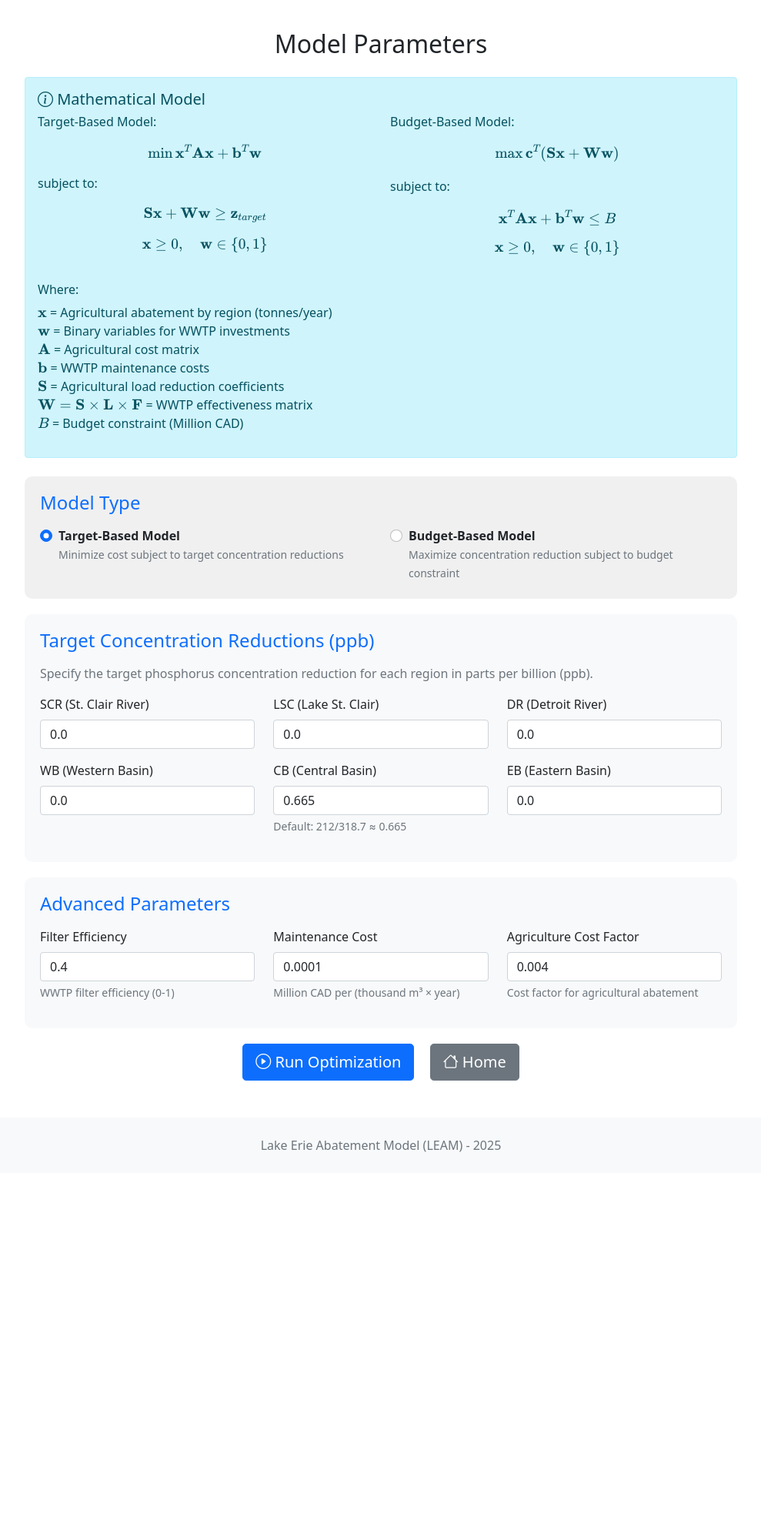
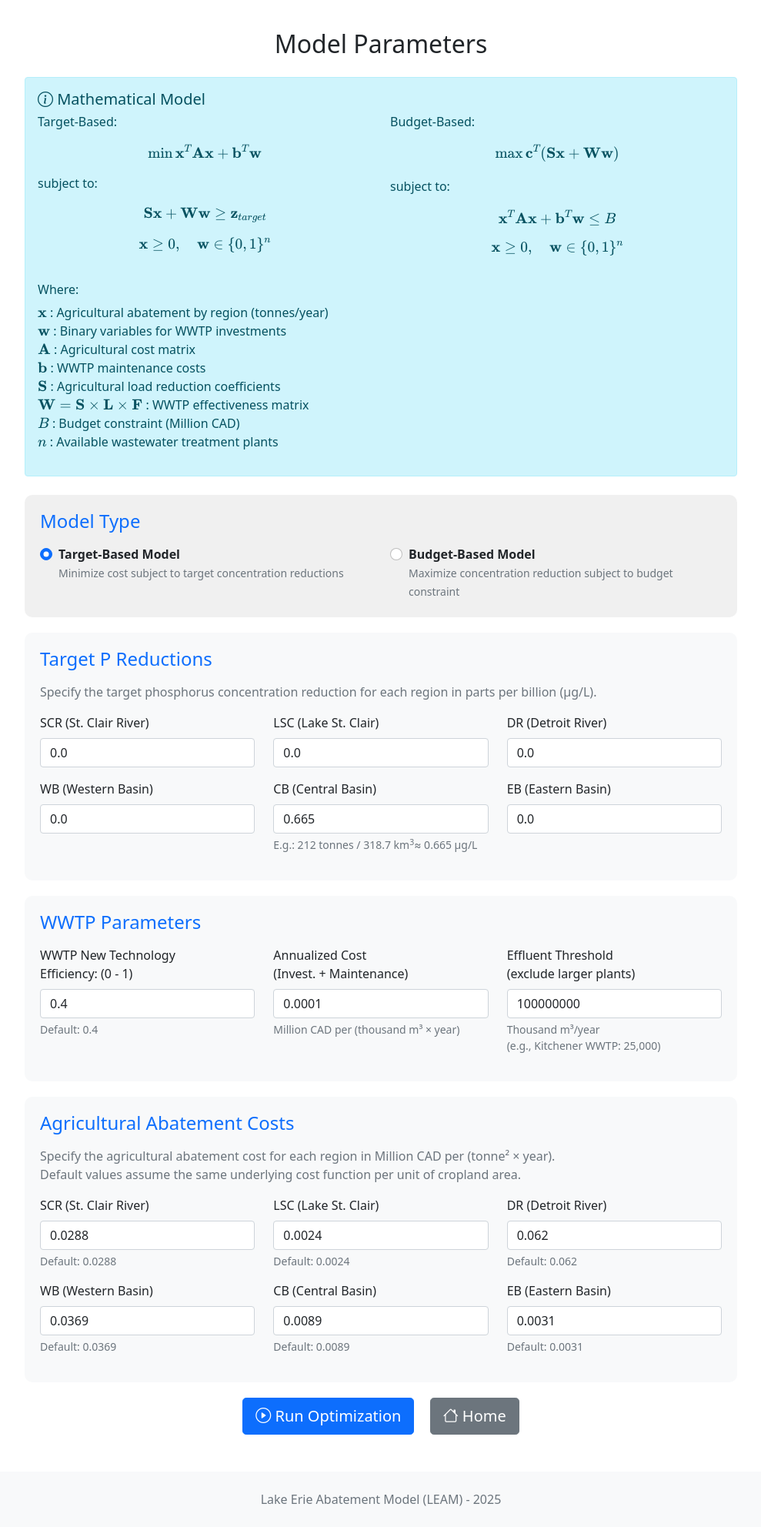
Before and after one commit to jorge-antares/lake_erie_abatement_model, a FastAPI app: page /optimize in a window 1280 px wide. Shown: the part 56-2040 px from the top of the page at 77% size, without its empty margins (145-1134 px from the left). Before the commit the page ends 1580 px from the top, so only its background shows below. Run offline with FastAPI, Linux system fonts and the light colour scheme; some libraries are stand-ins or nearby versions.

Commit message:
Units correction

```diff
--- a/api/app.py
+++ b/api/app.py
@@ -1,5 +1,5 @@
-from fastapi import FastAPI, Request, Form, HTTPException
-from fastapi.responses import HTMLResponse, RedirectResponse, PlainTextResponse
+from fastapi import FastAPI, Request, Form
+from fastapi.responses import HTMLResponse
 from fastapi.templating import Jinja2Templates
 from fastapi.staticfiles import StaticFiles
 import numpy as np
@@ -15,16 +15,33 @@ except ModuleNotFoundError:
     from basemodels import solveBBModel, solveTBModel
     from erieparams import getFixedParameters, getCalculatedParams
 
+
+
+# APP Initialization ---------------------
 app = FastAPI(
     title="Lake Erie Phosphorus Abatement Model API",
     version="1.0.0"
 )
-
-# Templates
 templates = Jinja2Templates(directory="templates")
-# Static files
 app.mount("/static", StaticFiles(directory="static"), name="static")
 
+
+
+# MODEL Parameters ----------------------
+fixed_params = getFixedParameters()
+
+
+
+# ENDPOINTS -----------------------------
+
+# Index
+@app.get("/", response_class=HTMLResponse)
+async def home(request: Request):
+    """Home page with model overview"""
+    return templates.TemplateResponse("index.html", {"request": request})
+
+
+# Health check
 @app.get("/health")
 async def health_check():
     """Health check endpoint for monitoring"""
@@ -35,17 +52,14 @@ async def health_check():
     }
 
 
-
-@app.get("/", response_class=HTMLResponse)
-async def home(request: Request):
-    """Home page with model overview"""
-    return templates.TemplateResponse("index.html", {"request": request})
-
+# Optimization form
 @app.get("/optimize", response_class=HTMLResponse)
 async def optimize_form(request: Request):
     """Display optimization parameters form"""
     return templates.TemplateResponse("optimize.html", {"request": request})
 
+
+# Run optimization
 @app.post("/run-optimization")
 async def run_optimization(
     request: Request,
@@ -59,9 +73,11 @@ async def run_optimization(
     target_eb: Optional[float] = Form(0.0),
     # Budget model parameters
     budget: Optional[float] = Form(500),
-    # Advanced parameters
+    # WWTP parameters
     filter_efficiency: float = Form(0.4),
     maintenance_cost: float = Form(0.0001),
+    wwtp_effluent_threshold: float = Form(1e10),
+    # Agricultural cost parameters
     agro_cost_scr: float = Form(0.0288),
     agro_cost_lsc: float = Form(0.00244),
     agro_cost_dr: float = Form(0.062),
@@ -71,10 +87,7 @@ async def run_optimization(
 ):
     """Run optimization and display results"""
     try:
-        # Get fixed parameters
-        fixed_params = getFixedParameters()
-
-        # Prepare agriculture costs
+        # Agriculture costs
         agro_costs = [
             agro_cost_scr,
             agro_cost_lsc,
@@ -86,14 +99,12 @@ async def run_optimization(
 
         # Get calculated parameters with user inputs
         calc_params = getCalculatedParams(
-            fixed_params=fixed_params,
-            filter_eff=filter_efficiency,
-            maintenance_cost=maintenance_cost,
-            agro_abatecost=agro_costs
+            fixed_params            = fixed_params,
+            filter_eff              = filter_efficiency,
+            maintenance_cost        = maintenance_cost,
+            wwtp_effluent_threshold = wwtp_effluent_threshold,
+            agro_abatecost          = agro_costs
         )
-
-        # Combine parameters
-        params = {**fixed_params, **calc_params}
 
         if model_type == "target":
             # Target-based optimization
@@ -115,7 +126,7 @@ async def run_optimization(
                 "objective_units": output["solution"]["obj"]["units"]
             }
 
-        else:  # budget model
+        else:
             # Budget-based optimization
             output = solveBBModel(budget, fixed_params, calc_params)
 
@@ -135,16 +146,16 @@ async def run_optimization(
             }
 
         # Build unified results from output (works for both models)
-        volume_array = np.array([params["volume_km3"][region] for region in params["region_names"]])
+        volume_array = np.array([fixed_params["volume_km3"][region] for region in fixed_params["region_names"]])
         z_values = np.array(output["solution"]["z"]["value"])
         zload = z_values * volume_array
 
         results = {
-            "agricultural_abatement": dict(zip(params["region_names"], output["solution"]["x"]["value"])),
-            "wwtp_abatement": dict(zip(params["region_names"], output["solution"]["wabate"]["value"])),
-            "wwtp_investments": dict(zip(params["region_names"], output["solution"]["w"]["value"])),
-            "concentration_changes": dict(zip(params["region_names"], output["solution"]["z"]["value"])),
-            "load_changes": dict(zip(params["region_names"], zload.tolist())),
+            "agricultural_abatement": dict(zip(fixed_params["region_names"], output["solution"]["x"]["value"])),
+            "wwtp_abatement": dict(zip(fixed_params["region_names"], output["solution"]["wabate"]["value"])),
+            "wwtp_investments": dict(zip(fixed_params["region_names"], output["solution"]["w"]["value"])),
+            "concentration_changes": dict(zip(fixed_params["region_names"], output["solution"]["z"]["value"])),
+            "load_changes": dict(zip(fixed_params["region_names"], zload.tolist())),
             "total_agro_abatement": float(np.sum(output["solution"]["x"]["value"])),
             "total_wwtp_abatement": float(np.sum(output["solution"]["wabate"]["value"])),
             "total_wwtps": int(np.sum(output["solution"]["w"]["value"]))
@@ -165,10 +176,14 @@ async def run_optimization(
             "error_detail": error_detail
         })
 
+
+# Model documentation
 @app.get("/model-docs", response_class=HTMLResponse)
 async def model_docs(request: Request):
     """Display mathematical model documentation"""
     return templates.TemplateResponse("model_docs.html", {"request": request})
+
+
 
 if __name__ == "__main__":
     import uvicorn
--- a/api/templates/optimize.html
+++ b/api/templates/optimize.html
@@ -12,34 +12,35 @@
             <h5><i class="bi bi-info-circle"></i> Mathematical Model</h5>
             <div class="row">
                 <div class="col-md-6">
-                    <h6>Target-Based Model:</h6>
+                    <h6>Target-Based:</h6>
                     <p>
                         $$\min \mathbf{x}^T \mathbf{A} \mathbf{x} + \mathbf{b}^T \mathbf{w}$$
                         subject to:
                         $$\mathbf{S} \mathbf{x} + \mathbf{W} \mathbf{w} \geq \mathbf{z}_{target}$$
-                        $$\mathbf{x} \geq 0, \quad \mathbf{w} \in \{0,1\}$$
+                        $$\mathbf{x} \geq 0, \quad \mathbf{w} \in \{0,1\}^{n}$$
                     </p>
                 </div>
                 <div class="col-md-6">
-                    <h6>Budget-Based Model:</h6>
+                    <h6>Budget-Based:</h6>
                     <p>
                         $$\max \mathbf{c}^T (\mathbf{S} \mathbf{x} + \mathbf{W} \mathbf{w})$$
                         subject to:
                         $$\mathbf{x}^T \mathbf{A} \mathbf{x} + \mathbf{b}^T \mathbf{w} \leq B$$
-                        $$\mathbf{x} \geq 0, \quad \mathbf{w} \in \{0,1\}$$
+                        $$\mathbf{x} \geq 0, \quad \mathbf{w} \in \{0,1\}^{n}$$
                     </p>
                 </div>
             </div>
             <div class="mt-3">
                 <h6>Where:</h6>
                 <ul class="list-unstyled">
-                    <li>$\mathbf{x}$ = Agricultural abatement by region (tonnes/year)</li>
-                    <li>$\mathbf{w}$ = Binary variables for WWTP investments</li>
-                    <li>$\mathbf{A}$ = Agricultural cost matrix</li>
-                    <li>$\mathbf{b}$ = WWTP maintenance costs</li>
-                    <li>$\mathbf{S}$ = Agricultural load reduction coefficients</li>
-                    <li>$\mathbf{W} = \mathbf{S} \times \mathbf{L} \times \mathbf{F}$ = WWTP effectiveness matrix</li>
-                    <li>$B$ = Budget constraint (Million CAD)</li>
+                    <li>$\mathbf{x}$ : Agricultural abatement by region (tonnes/year)</li>
+                    <li>$\mathbf{w}$ : Binary variables for WWTP investments</li>
+                    <li>$\mathbf{A}$ : Agricultural cost matrix</li>
+                    <li>$\mathbf{b}$ : WWTP maintenance costs</li>
+                    <li>$\mathbf{S}$ : Agricultural load reduction coefficients</li>
+                    <li>$\mathbf{W} = \mathbf{S} \times \mathbf{L} \times \mathbf{F}$ : WWTP effectiveness matrix</li>
+                    <li>$B$ : Budget constraint (Million CAD)</li>
+                    <li>$n$ : Available wastewater treatment plants</li>
                 </ul>
             </div>
         </div>
@@ -72,8 +73,8 @@
 
             <!-- Target Model Parameters -->
             <div class="form-section" id="target-params">
-                <h4 class="text-primary mb-3">Target Concentration Reductions (ppb)</h4>
-                <p class="text-muted mb-3">Specify the target phosphorus concentration reduction for each region in parts per billion (ppb).</p>
+                <h4 class="text-primary mb-3">Target P Reductions</h4>
+                <p class="text-muted mb-3">Specify the target phosphorus concentration reduction for each region in parts per billion (µg/L).</p>
                 <div class="row">
                     <div class="col-md-4 mb-3">
                         <label for="target_scr" class="form-label">SCR (St. Clair River)</label>
@@ -94,7 +95,7 @@
                     <div class="col-md-4 mb-3">
                         <label for="target_cb" class="form-label">CB (Central Basin)</label>
                         <input type="number" class="form-control" id="target_cb" name="target_cb" value="0.665" step="0.001" min="0">
-                        <div class="form-text">Default: 212/318.7 ≈ 0.665</div>
+                        <div class="form-text">E.g.: 212 tonnes / 318.7 km<sup>3</sup>≈ 0.665 µg/L</div>
                     </div>
                     <div class="col-md-4 mb-3">
                         <label for="target_eb" class="form-label">EB (Eastern Basin)</label>
@@ -117,22 +118,61 @@
 
             <!-- Advanced Parameters -->
             <div class="form-section">
-                <h4 class="text-primary mb-3">Advanced Parameters</h4>
+                <h4 class="text-primary mb-3">WWTP Parameters</h4>
                 <div class="row">
                     <div class="col-md-4 mb-3">
-                        <label for="filter_efficiency" class="form-label">Filter Efficiency</label>
+                        <label for="filter_efficiency" class="form-label">WWTP New Technology<br>Efficiency: (0 - 1)</label>
                         <input type="number" class="form-control" id="filter_efficiency" name="filter_efficiency" value="0.4" step="0.01" min="0" max="1">
-                        <div class="form-text">WWTP filter efficiency (0-1)</div>
+                        <div class="form-text">Default: 0.4</div>
                     </div>
                     <div class="col-md-4 mb-3">
-                        <label for="maintenance_cost" class="form-label">Maintenance Cost</label>
+                        <label for="maintenance_cost" class="form-label">Annualized Cost<br>(Invest. + Maintenance)</label>
                         <input type="number" class="form-control" id="maintenance_cost" name="maintenance_cost" value="0.0001" step="0.00001" min="0">
                         <div class="form-text">Million CAD per (thousand m³ × year)</div>
                     </div>
                     <div class="col-md-4 mb-3">
-                        <label for="agro_cost_factor" class="form-label">Agriculture Cost Factor</label>
-                        <input type="number" class="form-control" id="agro_cost_factor" name="agro_cost_factor" value="0.004" step="0.001" min="0">
-                        <div class="form-text">Cost factor for agricultural abatement</div>
+                        <label for="wwtp_effluent_threshold" class="form-label">Effluent Threshold<br>(exclude larger plants)</label>
+                        <input type="number" class="form-control" id="wwtp_effluent_threshold" name="wwtp_effluent_threshold" value="100000000" step="10" min="0">
+                        <div class="form-text">Thousand m³/year<br>(e.g., Kitchener WWTP: 25,000)</div>
+                    </div>
+                </div>
+            </div>
+
+            <!-- Agricultural Cost Parameters -->
+            <div class="form-section">
+                <h4 class="text-primary mb-3">Agricultural Abatement Costs</h4>
+                <p class="text-muted mb-3">Specify the agricultural abatement cost for each region in Million CAD per (tonne² × year).<br>
+                Default values assume the same underlying cost function per unit of cropland area.</p>
+                <div class="row">
+                    <div class="col-md-4 mb-3">
+                        <label for="agro_cost_scr" class="form-label">SCR (St. Clair River)</label>
+                        <input type="number" class="form-control" id="agro_cost_scr" name="agro_cost_scr" value="0.0288" step="0.0001" min="0">
+                        <div class="form-text">Default: 0.0288</div>
+                    </div>
+                    <div class="col-md-4 mb-3">
+                        <label for="agro_cost_lsc" class="form-label">LSC (Lake St. Clair)</label>
+                        <input type="number" class="form-control" id="agro_cost_lsc" name="agro_cost_lsc" value="0.0024" step="0.0001" min="0">
+                        <div class="form-text">Default: 0.0024</div>
+                    </div>
+                    <div class="col-md-4 mb-3">
+                        <label for="agro_cost_dr" class="form-label">DR (Detroit River)</label>
+                        <input type="number" class="form-control" id="agro_cost_dr" name="agro_cost_dr" value="0.062" step="0.0001" min="0">
+                        <div class="form-text">Default: 0.062</div>
+                    </div>
+                    <div class="col-md-4 mb-3">
+                        <label for="agro_cost_wb" class="form-label">WB (Western Basin)</label>
+                        <input type="number" class="form-control" id="agro_cost_wb" name="agro_cost_wb" value="0.0369" step="0.0001" min="0">
+                        <div class="form-text">Default: 0.0369</div>
+                    </div>
+                    <div class="col-md-4 mb-3">
+                        <label for="agro_cost_cb" class="form-label">CB (Central Basin)</label>
+                        <input type="number" class="form-control" id="agro_cost_cb" name="agro_cost_cb" value="0.0089" step="0.0001" min="0">
+                        <div class="form-text">Default: 0.0089</div>
+                    </div>
+                    <div class="col-md-4 mb-3">
+                        <label for="agro_cost_eb" class="form-label">EB (Eastern Basin)</label>
+                        <input type="number" class="form-control" id="agro_cost_eb" name="agro_cost_eb" value="0.0031" step="0.0001" min="0">
+                        <div class="form-text">Default: 0.0031</div>
                     </div>
                 </div>
             </div>
--- a/api/templates/results.html
+++ b/api/templates/results.html
@@ -112,9 +112,9 @@
             </div>
         </div>
 
-        <!-- Concentration Changes -->
+        <!-- Phosphorus Changes -->
         <div class="results-section">
-            <h4 class="text-primary mb-3">Concentration Changes</h4>
+            <h4 class="text-primary mb-3">Phosphorus Change</h4>
             <div class="table-responsive">
                 <table class="table table-striped">
                     <thead class="table-dark">
```
Also changed, not shown: api/templates/index.html (+7 -7 lines), eriemodel/basemodels.py (+8 -7 lines), eriemodel/erieparams.py (+9 -8 lines).
